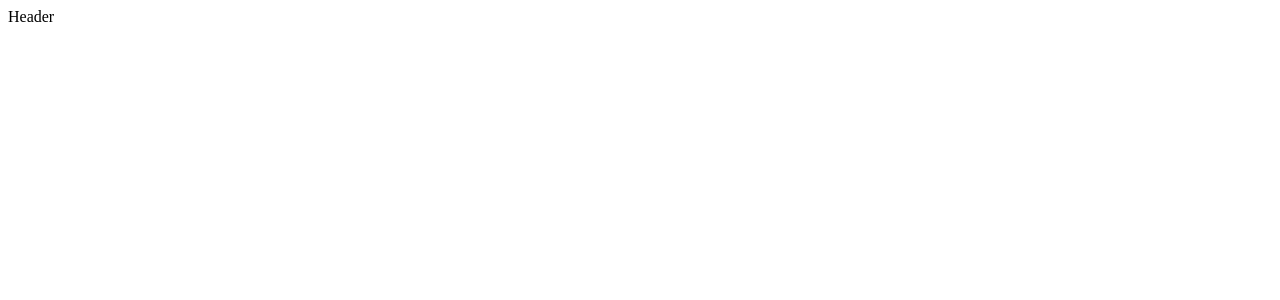
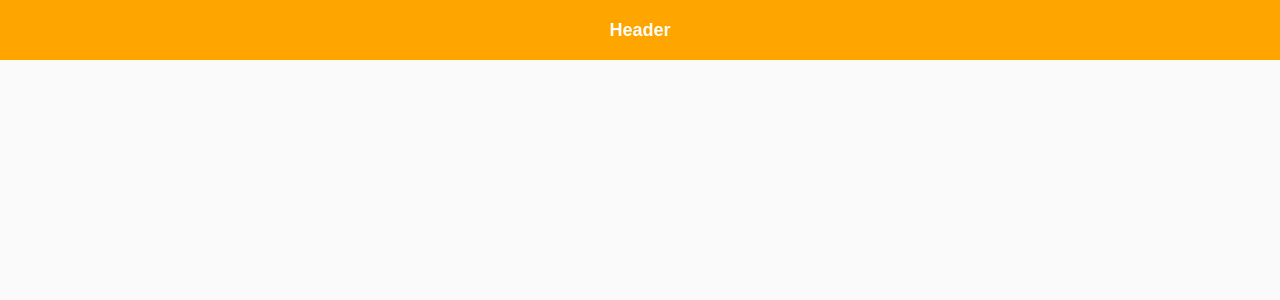
Before and after one commit to iwilliam317/rocketseat-reactjs, a React (Create React App) app: page / in a window 1280 px wide. Shown: the top 300 px of the page. Built offline with nearby package versions, Linux system fonts and the light colour scheme.

Commit message:
adjust app css

```diff
--- a/src/App.js
+++ b/src/App.js
@@ -1,11 +1,13 @@
 import React, { Component } from 'react';
-
+import './styles.css'
 import Header from './components/Header/index'
 
 class App extends Component {
   render() {
     return (
+      <div className="App">
         <Header />
+      </div>
     );
   }
 }
--- a/src/components/Header/index.js
+++ b/src/components/Header/index.js
@@ -1,5 +1,6 @@
 import React from 'react';
+import './styles.css';
 
-const Header = () => <header>Header</header>
+const Header = () => <header id="main-header">Header</header>
 
 export default Header;
--- /dev/null
+++ b/src/components/Header/styles.css
@@ -0,0 +1,11 @@
+header#main-header  {
+  height: 60px;
+  background: orange;
+  width: 100%;;
+  font-size: 18px;
+  font-weight: bold;
+  color: white;
+  display: flex;
+  justify-content: center;
+  align-items: center;
+}
--- /dev/null
+++ b/src/styles.css
@@ -0,0 +1,12 @@
+* {
+  margin:0;
+  padding: 0;
+  outline: 0;
+  border-sizing: border-box;
+}
+
+body {
+  font-family: Arial, Helvetica, sans-serif;
+  background: #fafafa;
+  color: #333;
+}
```
Also changed, not shown: 1 other file (tests, documents, lock files or other folders).
